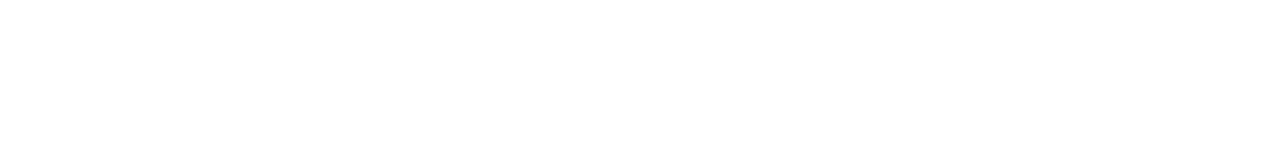
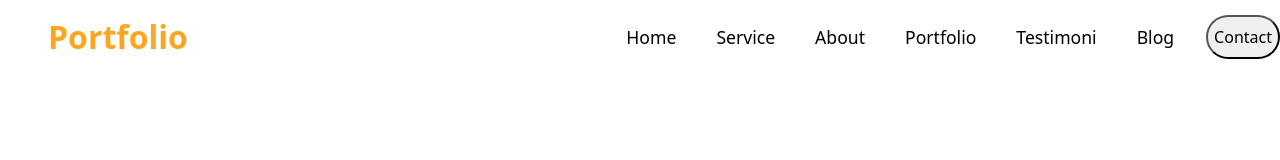
Before and after one commit to Kwonliem/SQ-Portfolio, a plain HTML site: page index.html in a window 1280 px wide. Drawn offline with nearby package versions, Linux system fonts and the light colour scheme.

Commit message:
first commit

```diff
--- a/css/style.css
+++ b/css/style.css
@@ -0,0 +1,38 @@
+
+
+/* styling nav menu icon */
+.nav-menu {
+    border: none;
+    background-color: #fff;
+    font-size: 1.5rem;
+    color: #fca61f;
+}
+
+/* Styling navbar links */
+.navbar-nav a {
+    color: black;
+    position: relative;
+}
+
+.navbar-nav a:hover {
+    color: #fca61f;
+}
+
+.navbar-nav a:after {
+    background: none repeat scroll 0 0 transparent;
+    bottom: 0;
+    content: "";
+    display: block;
+    height: 2px;
+    left: 50%;
+    top: 35px;
+    position: absolute;
+    background: #fca61f;
+    transition: width 0.4s ease 0s, left 0.4s ease 0s;
+    width: 0;
+}
+
+.navbar-nav a:hover:after {
+    width: 100%;
+    left: 0;
+  }
--- a/index.html
+++ b/index.html
@@ -10,13 +10,10 @@
     <link href="https://cdn.jsdelivr.net/npm/bootstrap@5.2.3/dist/css/bootstrap.min.css" rel="stylesheet"
         integrity="sha384-rbsA2VBKQhggwzxH7pPCaAqO46MgnOM80zW1RWuH61DGLwZJEdK2Kadq2F9CUG65" crossorigin="anonymous" />
 
-        <!-- Link css -->
+    <!-- Link css -->
     <link rel="stylesheet" href="css/style.css">
-     <!--Link Bootstrap Icon  -->
-     <link
-      rel="stylesheet"
-      href="https://cdn.jsdelivr.net/npm/bootstrap-icons@1.10.4/font/bootstrap-icons.css"
-    />
+    <!--Link Bootstrap Icon  -->
+    <link rel="stylesheet" href="https://cdn.jsdelivr.net/npm/bootstrap-icons@1.10.4/font/bootstrap-icons.css" />
     <!-- AOS Animation -->
     <link rel="stylesheet" href="https://unpkg.com/aos@next/dist/aos.css" />
 
@@ -25,7 +22,57 @@
 </head>
 
 <body>
+    <!-- Navbar -->
+    <nav id="navbar-top" class="navbar navbar-expand-lg navbar-light bg-white sticky-top">
+        <div class="container-fluid px-5">
+            <a href="#" class="navbar-brand fw-bold fs-2" style="color: #fca61f;">
+                Portfolio
+            </a>
 
+            <button class="nav-menu d-md-none" type="button" data-bs-toggle="collapse" data-bs-target="#navbarNav">
+                <i class="bi bi-menu-button-fill"></i>
+            </button>
+        </div>
+        <div class="collapse navbar-collapse justify-content-center" id="navbarNav">
+            <ul class="navbar-nav gap-4" style="font-size: 1.1rem;">
+                <li class="nav-item">
+                    <a href="#" aria-current="page" class="nav-link">Home</a>
+                </li>
+                <li class="nav-item">
+                    <a href="#" class="nav-link">Service</a>
+                </li>
+                <li class="nav-item">
+                    <a href="#" class="nav-link">About</a>
+                </li>
+                <li class="nav-item">
+                    <a href="#" class="nav-link">Portfolio</a>
+                </li>
+                <li class="nav-item">
+                    <a href="#" class="nav-link">Testimoni</a>
+                </li>
+                <li class="nav-item">
+                    <a href="#" class="nav-link">Blog</a>
+                </li>
+            </ul>
+        </div>
+        <button class="c-btn ms-4 py-2 rounded-pill d-none d-md-block">Contact</button>
+    </nav>
+
+
+    <!-- bootstrap javascript cdn link  -->
+    <script src="https://cdn.jsdelivr.net/npm/bootstrap@5.2.3/dist/js/bootstrap.bundle.min.js"
+        integrity="sha384-kenU1KFdBIe4zVF0s0G1M5b4hcpxyD9F7jL+jjXkk+Q2h455rYXK/7HAuoJl+0I4"
+        crossorigin="anonymous"></script>
+
+    <!-- AOS library javascript link  -->
+    <script src="https://unpkg.com/aos@next/dist/aos.js"></script>
+    <script>
+        // initializing AOS library
+        AOS.init({
+            duration: 1000,
+            offset: 50,
+        });
+    </script>
 </body>
 
 </html>
```
